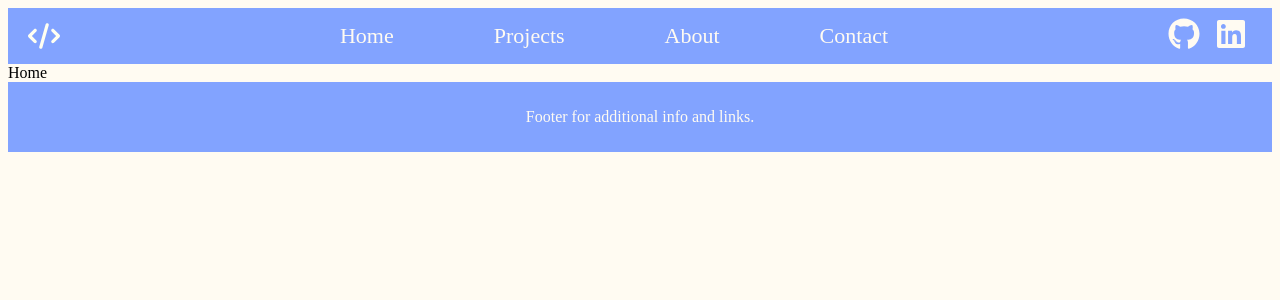
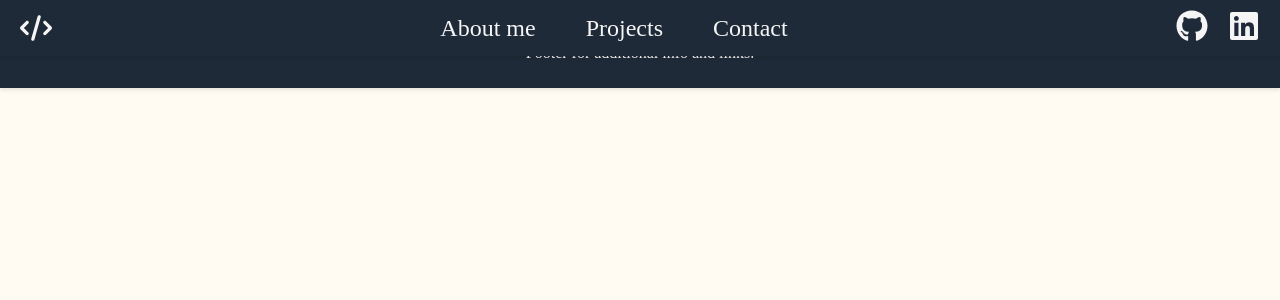
Before and after one commit to svidzger/my-portfolio, a React (Vite) app: page / in a window 1280 px wide. Shown: the top 300 px of the page. Built offline with nearby package versions, Linux system fonts and the light colour scheme.

Commit message:
Update navbar and footer style and fix positioning (closes #15)

```diff
--- a/src/components/Navbar.jsx
+++ b/src/components/Navbar.jsx
@@ -14,13 +14,10 @@ const Navbar = () => {
         <FaCode className='logo' />
         <ul className='links'>
           <li>
-            <Link to='/'>Home</Link>
+            <Link to='/'>About me</Link>
           </li>
           <li>
             <Link to='/projects'>Projects</Link>
-          </li>
-          <li>
-            <Link to='/about'>About</Link>
           </li>
           <li>
             <Link to='/contact'>Contact</Link>
--- a/src/styles/components/footer.css
+++ b/src/styles/components/footer.css
@@ -1,8 +1,21 @@
+/* Ensure no padding or margin on the body and html */
+body,
+html {
+  margin: 0;
+  padding: 0;
+  height: 100%;
+  box-sizing: border-box;
+}
+
 .footer {
-  background-color: #82a3ff;
-  padding: 10px 20px;
-  color: #fffbf2;
+  background-color: #1f2a38;
+  color: #f5f5f5;
   display: flex;
   justify-content: center;
   align-items: center;
+  padding: 10px 20px;
+  box-shadow: 0 2px 4px rgba(0, 0, 0, 0.1);
+  width: 100%;
+  margin: 0;
+  box-sizing: border-box;
 }
--- a/src/styles/components/navbar.css
+++ b/src/styles/components/navbar.css
@@ -1,48 +1,87 @@
-.logo {
-  filter: invert(90%) sepia(19%) saturate(171%) hue-rotate(24deg)
-    brightness(109%) contrast(105%);
+/* Ensure no padding or margin on the body and html */
+body,
+html {
+  margin: 0;
+  padding: 0;
+  box-sizing: border-box;
 }
 
+/* Base styles for the navbar */
 .navbar {
-  background-color: #82a3ff;
+  background-color: #1f2a38;
   display: flex;
   justify-content: space-between;
   align-items: center;
   padding: 10px 20px;
+  box-shadow: 0 2px 4px rgba(0, 0, 0, 0.1);
+  position: fixed;
+  width: 100%;
+  top: 0;
+  left: 0;
+  right: 0;
+  z-index: 1000;
+  box-sizing: border-box;
 }
 
+/* Logo styling */
+.logo {
+  color: #f5f5f5;
+}
+
+/* Styling for navigation links */
 .links {
   list-style-type: none;
   margin: 0;
   padding: 0;
   display: flex;
-  gap: 100px;
+  gap: 50px;
 }
 
 .links li {
-  font-size: 22px;
+  font-size: 24px;
 }
 
 .links a {
-  color: #fffbf2;
+  color: #f5f5f5;
   text-decoration: none;
+  transition: color 0.3s ease; /* Smooth color transition on hover */
 }
 
 .links a:hover {
-  color: #ff9e9e;
+  color: #ff9e9e; /* Accent color on hover */
 }
 
+/* Social media icon container */
 .social-media {
   display: flex;
-  gap: 15px;
-  margin-right: 5px;
+  gap: 20px;
 }
 
 .social-media a {
-  color: #fffbf2;
+  color: #f5f5f5;
   text-decoration: none;
+  transition: color 0.3s ease; /* Smooth color transition on hover */
 }
 
 .social-media a:hover {
-  color: #ff9e9e;
+  color: #ff9e9e; /* Same hover effect for consistency */
 }
+
+/* Responsive design for smaller screens */
+@media (max-width: 768px) {
+  .navbar {
+    flex-direction: column;
+    align-items: flex-start;
+  }
+
+  .links {
+    flex-direction: column;
+    align-items: flex-start;
+    gap: 15px;
+    margin-top: 10px;
+  }
+
+  .social-media {
+    margin-top: 10px;
+  }
+}
```
